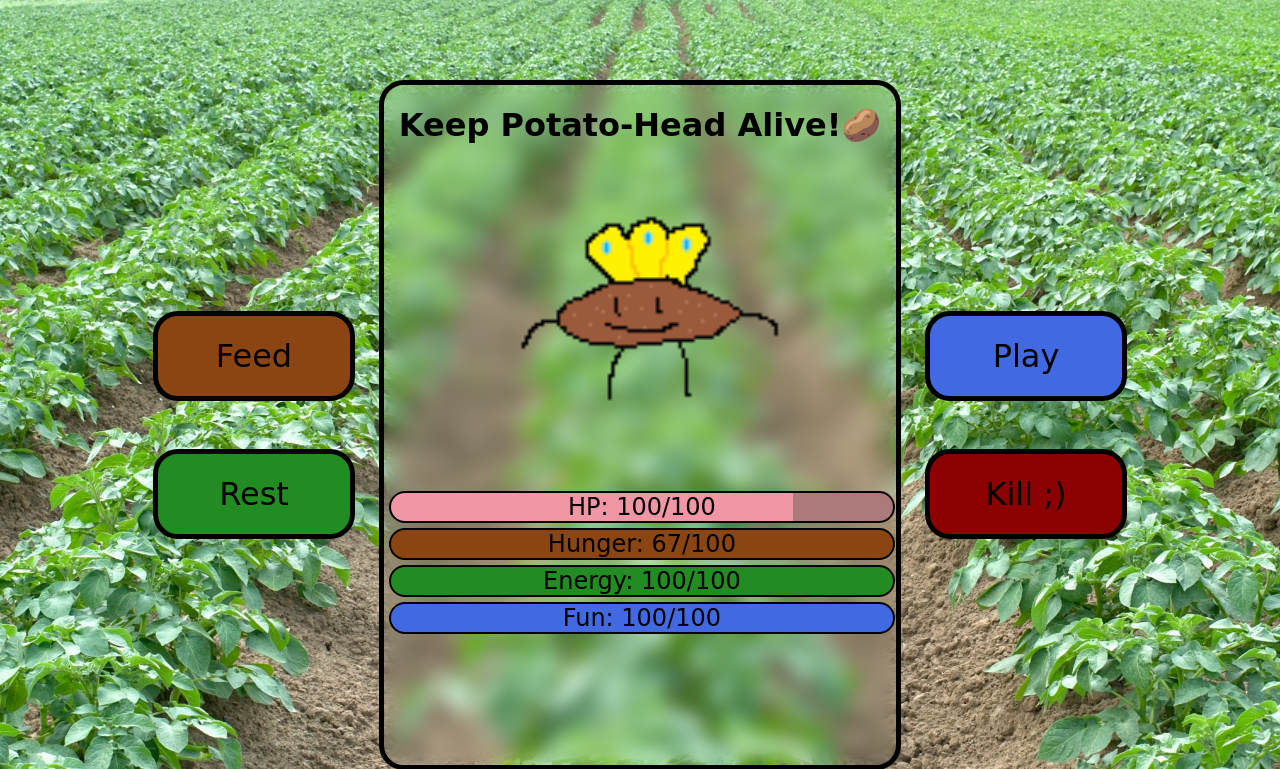
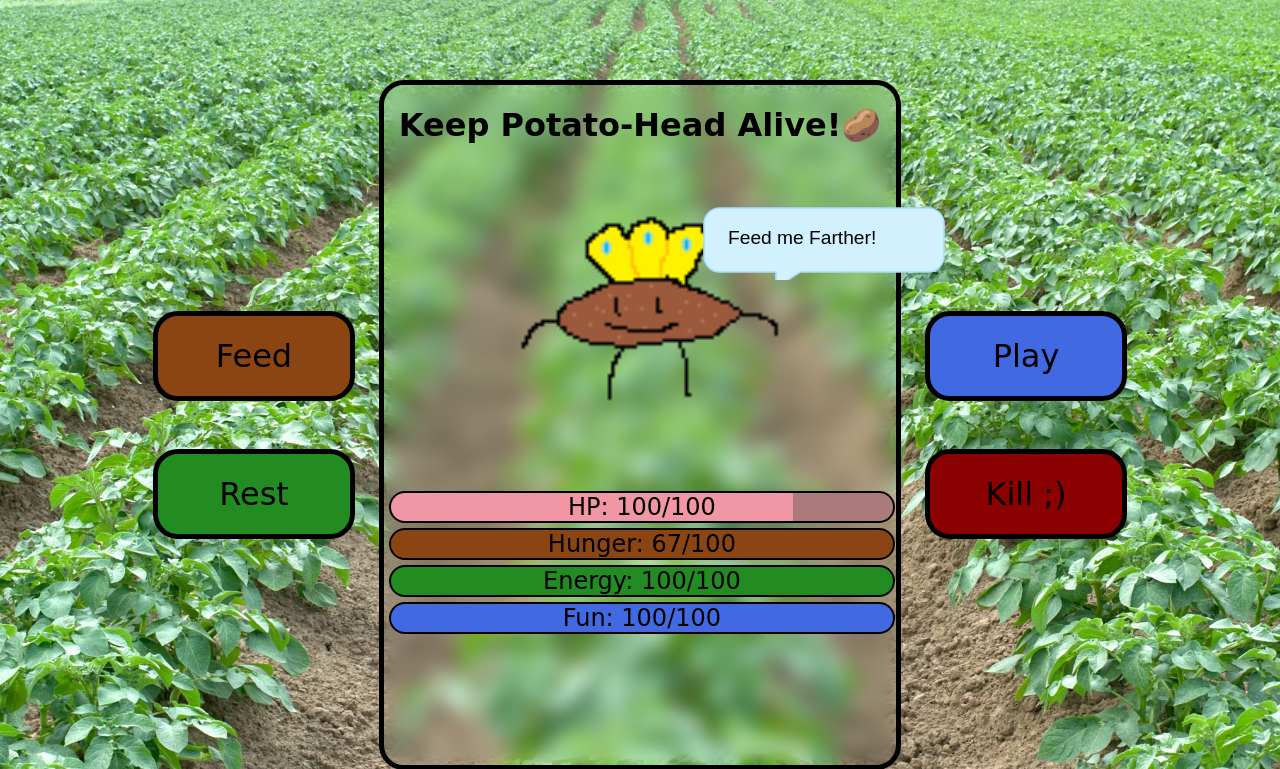
Before and after one commit to Koprmalak212/Denis-Leo-Opdracht, a PHP site: page / in a window 1280 px wide. Shown: the top 769 px of the page. Run offline with PHP 8.4, Linux system fonts and the light colour scheme.

Commit message:
added message bubble

```diff
--- a/index.php
+++ b/index.php
@@ -44,12 +44,26 @@
 
 </div>
 
+<div class="messageBox">
+    <svg xmlns="http://www.w3.org/2000/svg" viewBox="0 0 300 100" width="300" height="100">
+        <!-- Main bubble -->
+        <path d="M10 10 h260 a20 20 0 0 1 20 20 v40 a20 20 0 0 1 -20 20 h-160 l-30 20 v-20 h-70 a20 20 0 0 1 -20 -20 v-40 a20 20 0 0 1 20 -20 z"
+              fill="#d1f1ff" stroke="#a7e0ff" stroke-width="2"/>
+        <!-- Text inside the bubble -->
+        <text  id="message"  x="20" y="55" font-size="24" font-family="Arial, sans-serif" fill="#000">
+
+        </text>
+    </svg>
+
+</div>
+
 <div class="Buttons">
     <div class="Button1" id="PlayButton">Play</div>
     <div class="Button1" id="KillButton">Kill ;)</div>
 </div>
 
 <script src="scripts/Hunger.js"></script>
+<script src="scripts/message.js"></script>
 
 <script>
 
--- a/main.css
+++ b/main.css
@@ -105,3 +105,15 @@ body{
 #KillButton{
     background: darkred;
 }
+
+.messageBox{
+    display: flex;
+    flex-direction: column;
+    justify-content: center;
+    align-items: center;
+    position: absolute;
+    height: 10vh;
+    width: 20vw;
+    top: 25vh;
+    right: 25vw;
+}
--- /dev/null
+++ b/scripts/message.js
@@ -0,0 +1,36 @@
+// variable
+let currentMessage = ""
+
+// select text
+const message = document.getElementById("message");
+
+
+// message function
+
+function sendMessage(){;
+    // what does it say
+    currentMessage = "test";
+
+    // update message
+    message.innerHTML = currentMessage;
+
+    // console log
+    console.log("Message sent: " + currentMessage);
+}
+
+// voorbeeld
+currentMessage = "Hmmmm...";
+message.innerHTML = currentMessage;
+console.log("Message sent: " + currentMessage);
+// ^^ starting message
+setTimeout(() => {
+    currentMessage = "I seem to hunger...";
+    message.innerHTML = currentMessage;
+    console.log("Message sent: " + currentMessage);
+}, 2000); //^^ Wait 2 second then change text
+
+setTimeout(() => {
+    currentMessage = "Feed me Farther!";
+    message.innerHTML = currentMessage;
+    console.log("Message sent: " + currentMessage);
+}, 5000); // Wait 3 seconds more and change text again
```
